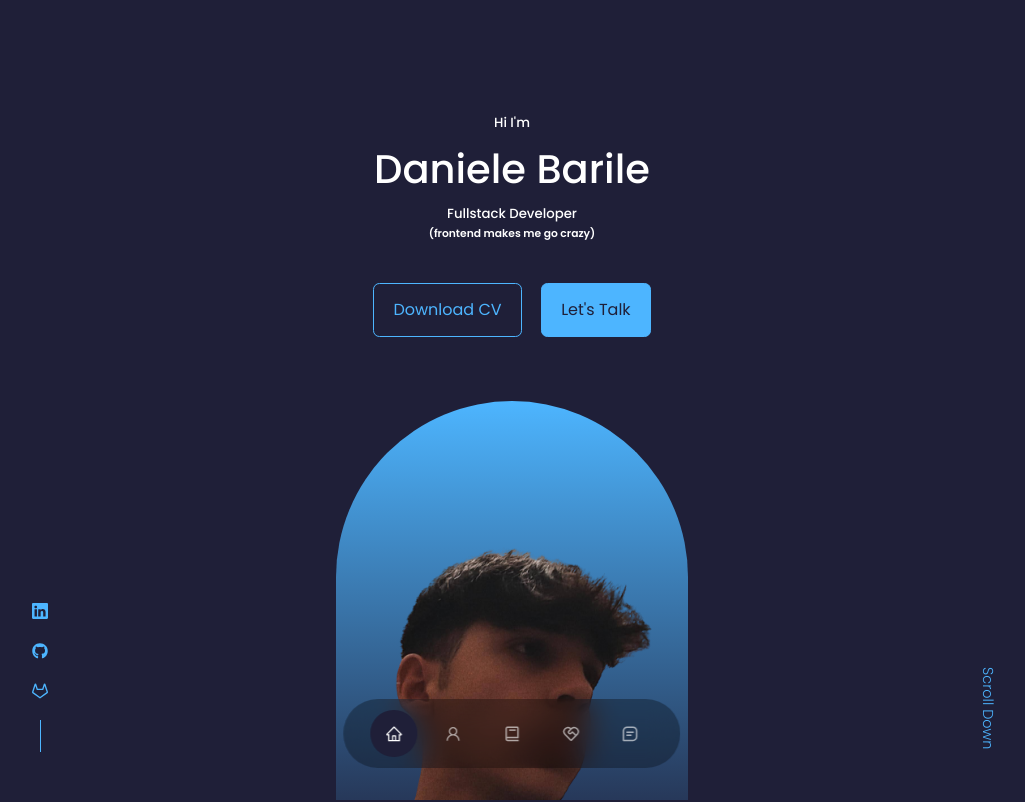
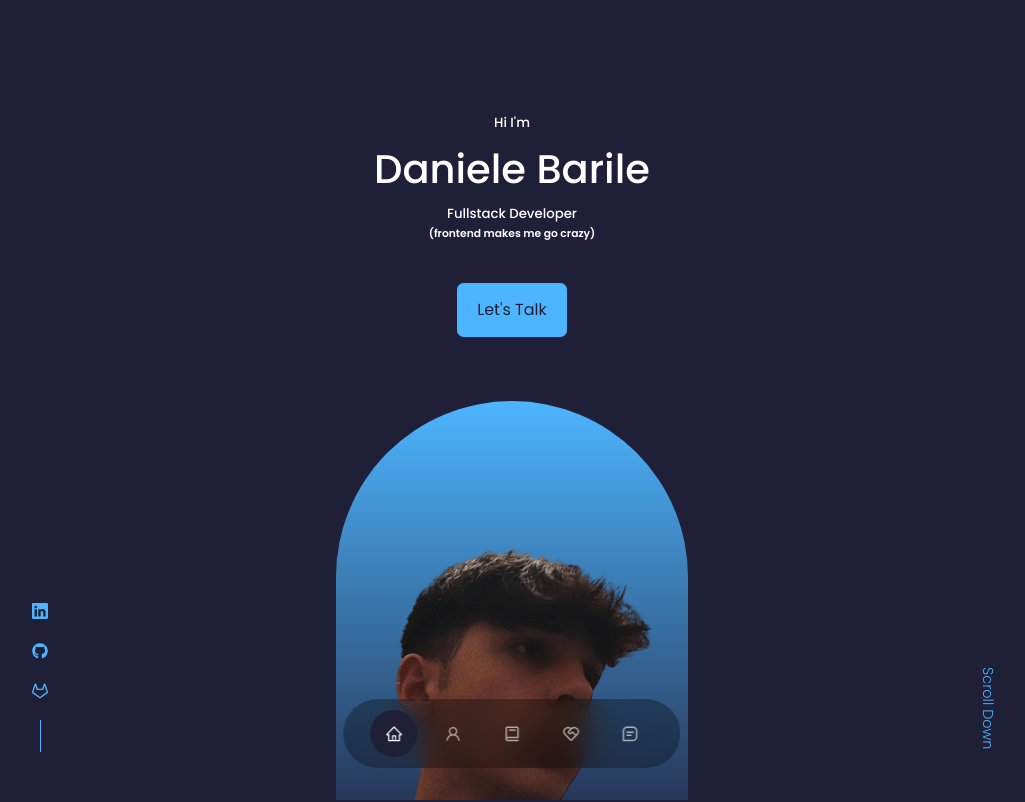
Before and after one commit to Ho3pLi/MyPlace, a React (Create React App) app: page / in a window 1280 px wide. Shown: the top 802 px of the page, without its empty margins (128-1153 px from the left). Built offline with nearby package versions, Linux system fonts and the light colour scheme.

Commit message:
Removed CV
removed CV download button, contact me if you want it ahah

```diff
--- a/src/components/header/CTA.jsx
+++ b/src/components/header/CTA.jsx
@@ -5,7 +5,7 @@ const CTA = () => {
   return (
     <div className="cta">
 
-        <a href=/*{CV}*/"" download className='btn'>Download CV</a>
+        {/*<a href={CV}"" download className='btn'>Download CV</a>*/}
         <a href="#contact" className='btn btn-primary'>Let's Talk</a>
 
     </div>
```
